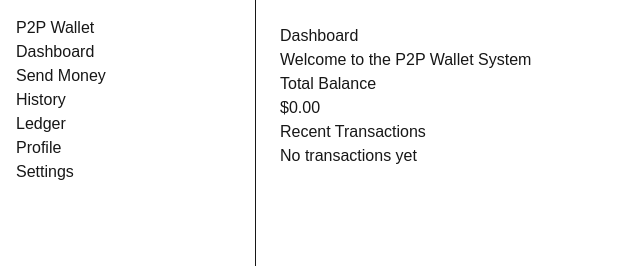
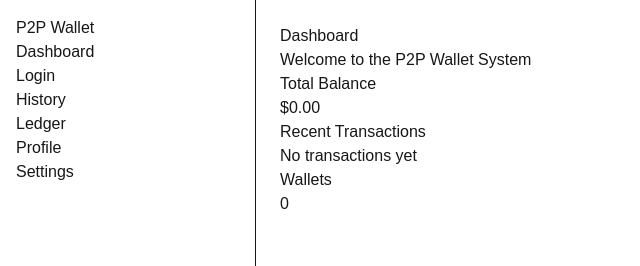
Before and after one commit to jamilyassine/p2p-wallet-system, a Next.js app in the folder frontend/: page /dashboard in a window 1280 px wide. Shown: the top 266 px of the page, without its empty margins (0-640 px from the left). Built offline with nearby package versions, Linux system fonts and the light colour scheme.

Commit message:
Add reusable dashboard card component

```diff
--- a/frontend/app/dashboard/page.tsx
+++ b/frontend/app/dashboard/page.tsx
@@ -1,5 +1,6 @@
 import PageHeader from "../../components/layout/PageHeader";
 import DashboardLayout from "../../components/layout/DashboardLayout";
+import DashboardCard from "../../components/layout/DashboardCard";
 
 export default function DashboardPage() {
   return (
@@ -10,15 +11,22 @@ export default function DashboardPage() {
         subtitle="Welcome to the P2P Wallet System"
     />
 
-    <div>
-        <h2>Total Balance</h2>
-        <p>$0.00</p>
-    </div>
 
-    <div>
-        <h2>Recent Transactions</h2>
-        <p>No transactions yet</p>
-    </div>
+    <DashboardCard
+        title="Total Balance"
+        value="$0.00"
+    />
+
+
+    <DashboardCard
+        title="Recent Transactions"
+        value="No transactions yet"
+    />
+
+    <DashboardCard
+        title="Wallets"
+        value="0"
+    />
 
 </DashboardLayout>
   );
--- /dev/null
+++ b/frontend/components/layout/DashboardCard.tsx
@@ -0,0 +1,20 @@
+
+
+type DashboardCardProps = {
+  title: string;
+  value: string;
+};
+
+
+
+export default function DashboardCard({
+  title,
+  value,
+}: DashboardCardProps) {
+  return (
+    <div>
+        <h2>{title}</h2>
+        <p>{value}</p>
+    </div>
+  );
+}
--- a/frontend/components/layout/Sidebar.tsx
+++ b/frontend/components/layout/Sidebar.tsx
@@ -1,11 +1,17 @@
+import Link from "next/link";
+
 export default function Sidebar() {
   return (
     <aside className="w-64 border-r p-4">
       <h2>P2P Wallet</h2>
 
       <ul>
-        <li>Dashboard</li>
-        <li>Send Money</li>
+        <li>
+            <Link href="/dashboard">Dashboard</Link>
+        </li>
+        <li>
+            <Link href="/login">Login</Link>
+        </li>
         <li>History</li>
         <li>Ledger</li>
         <li>Profile</li>
```
